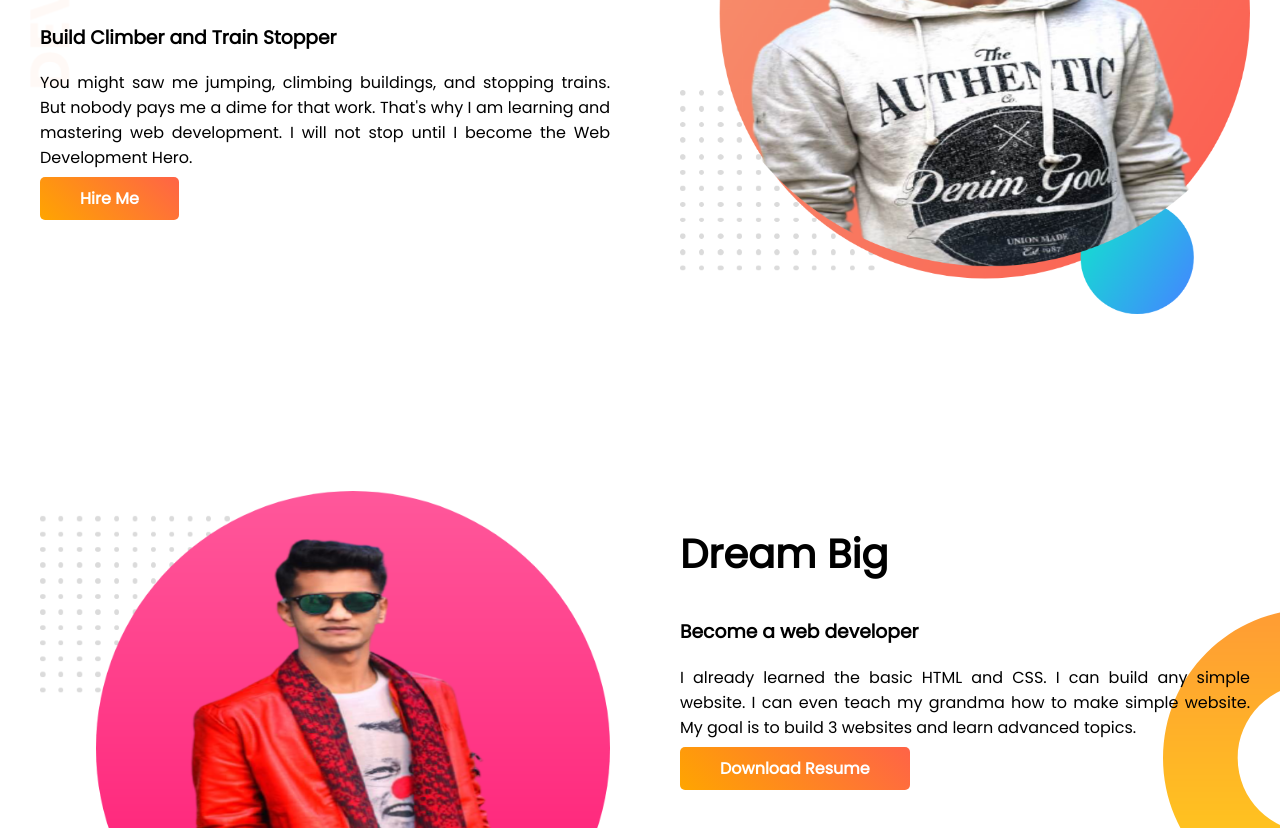
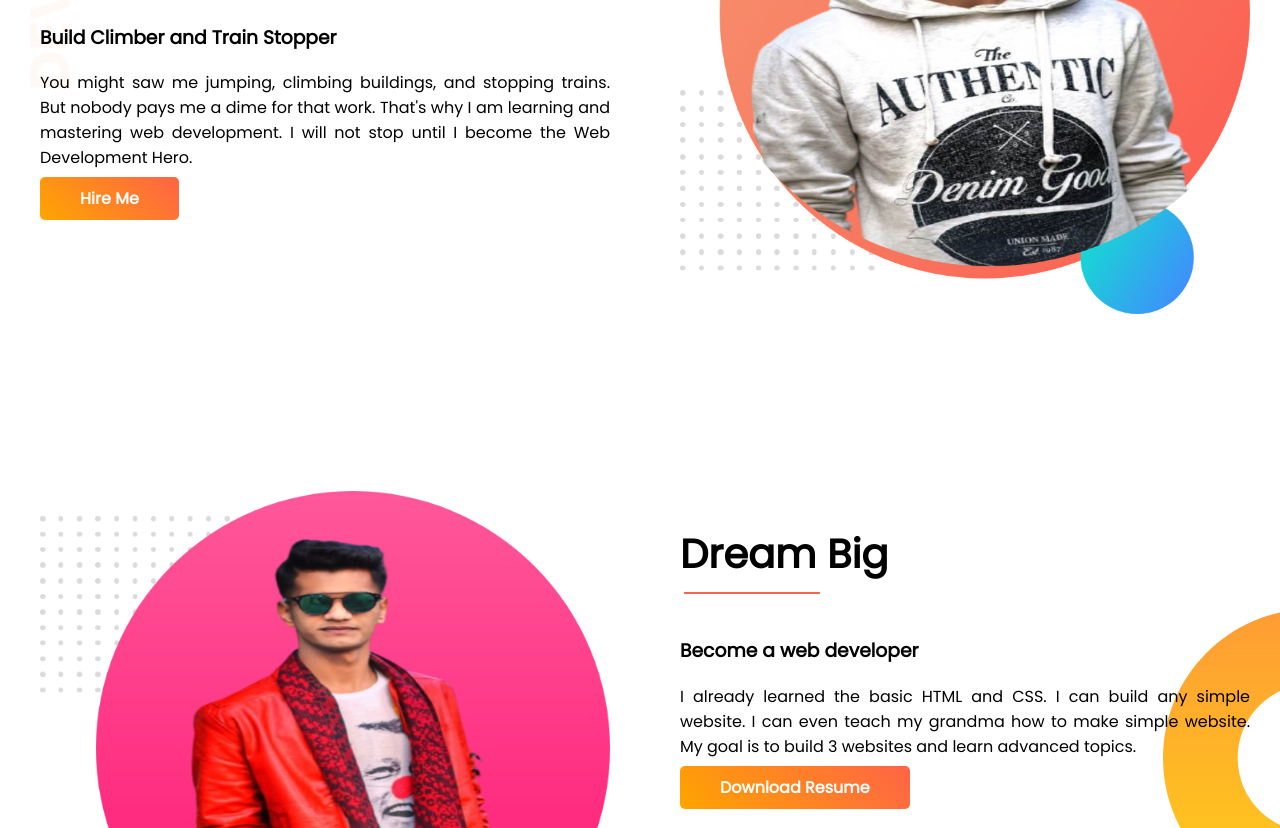
Before and after one commit to sabbiralex/first-web, a plain HTML site: page index.html in a window 1280 px wide. Shown: the part 272-1100 px from the top of the page. Drawn offline with Linux system fonts and the light colour scheme.

Commit message:
underline

```diff
--- a/index.html
+++ b/index.html
@@ -30,7 +30,7 @@
           <img src="images/sabbir-alex2.png" alt="">
         </div>
         <div class="half-width">
-         <h2 style="font-size: 40px;">Dream Big</h2>
+         <h2 class="underline" style="font-size: 40px;">Dream Big</h2>
          <h3>Become a web developer</h3>
          <p>I already learned the basic HTML and CSS. I can build any simple website. I can even teach my grandma how to make simple website. My goal is to build 3 websites and learn advanced topics.</p>
          <a class="button" target="_blank" href="https://facebook.com/sabbiralex320">Download Resume</a>
--- a/style.css
+++ b/style.css
@@ -43,6 +43,20 @@ p{
     background-repeat: no-repeat;
     background-position: right;
 }
+.underline{
+    position: relative;
+    display: inline-block;
+}
+.underline::after{
+    content: "";
+    height: 2px;
+    width: 65%;
+    position: absolute;
+    background-color: tomato;
+    bottom: -10px;
+    left: 50%;
+    transform: translateX(-100px);
+}
 .third-section{
     margin-bottom: 50px;
     background-image: url(images/exp-bg.png);
```
